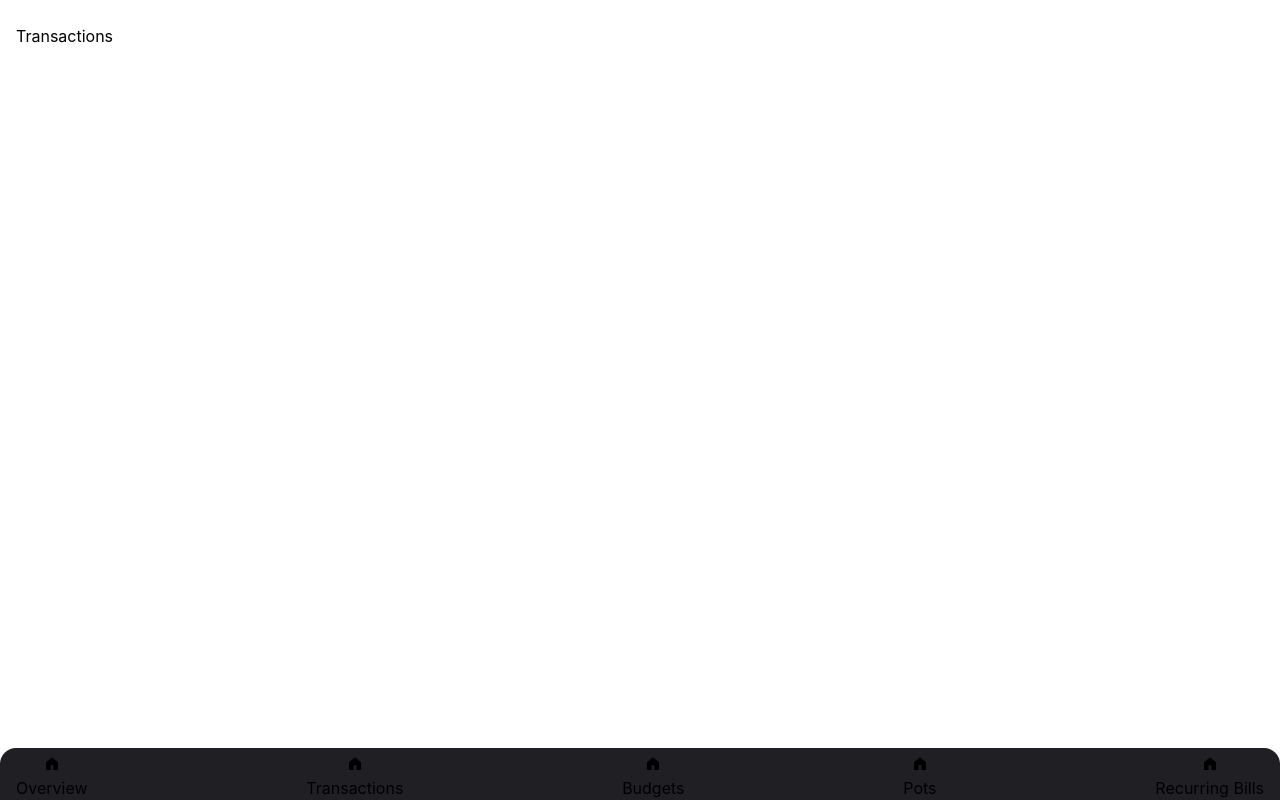
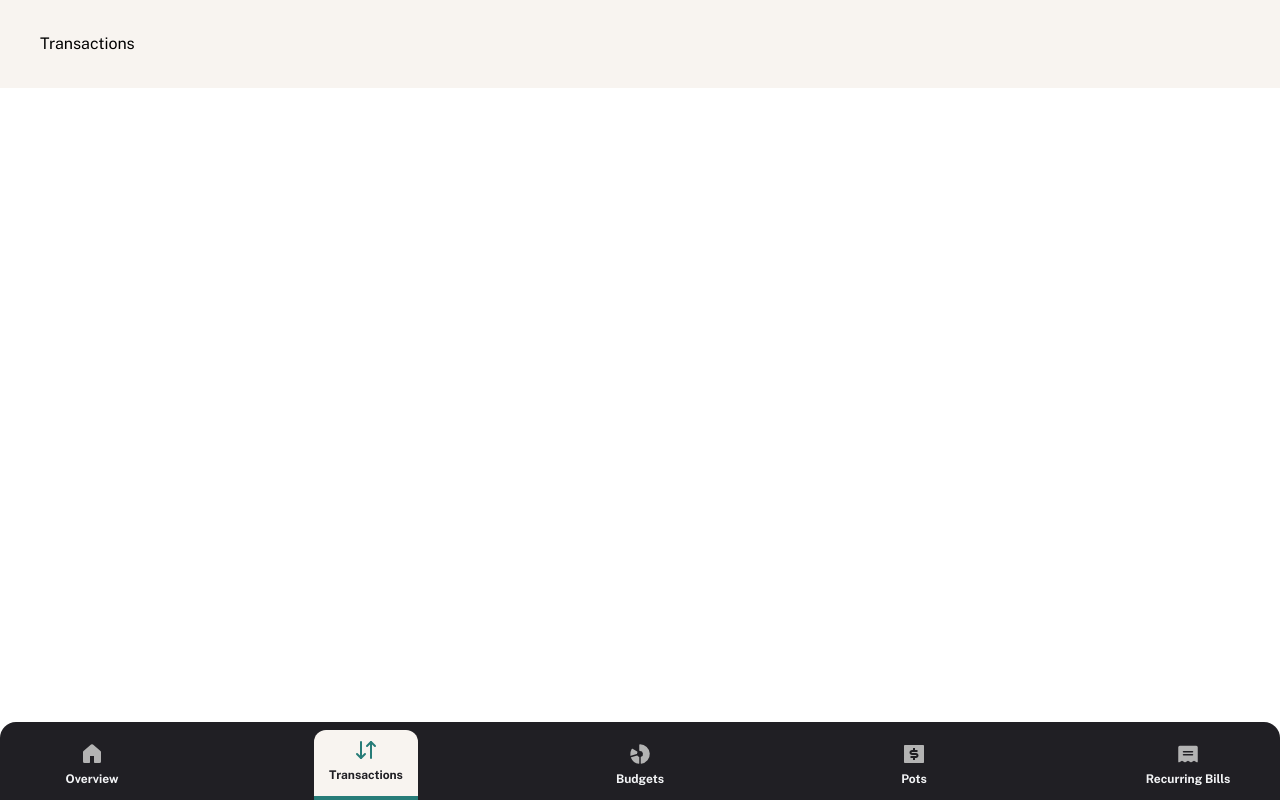
Before and after one commit to Oloude/personal-finance-app, a React (Vite) app: page /transactions in a window 1280 px wide. Built offline with nearby package versions, Linux system fonts and the light colour scheme.

Commit message:
finshed navigation

```diff
--- /dev/null
+++ b/src/components/Homepage/Stats.tsx
@@ -0,0 +1,30 @@
+const stats = [
+    {title : 'Current Balance', value: '$4,836.00'},
+    {title : 'Income', value: '$3,814.25'},
+    {title : 'Expenses', value: '$1,700.50'},
+]
+
+function Stats() {
+  return <div className="grid grid-cols-1 md:grid-cols-3 gap-3 md:gap-6">
+      {
+        stats.map(stat => <Stat key={stat.title} {...stat}/>)
+      }
+
+    </div>;
+}
+
+export default Stats;
+
+type StatProps = {
+    title : string;
+    value: string
+}
+
+function Stat({title, value} : StatProps){
+    return(
+<div className={`flex flex-col gap-3 rounded-xl p-5 ${title === 'Current Balance' ? 'bg-grey900 text-white' : 'bg-white text-grey900'}`}>
+    <h2 className={`${title === 'Current Balance' ? 'text-white' : 'text-grey500'} text-preset4`}>{title}</h2>
+    <p className="text-preset1 font-bold">{value}</p>
+</div>
+    )
+}
--- a/src/components/Layout/AppLayout.tsx
+++ b/src/components/Layout/AppLayout.tsx
@@ -1,11 +1,24 @@
 import { Outlet } from "react-router";
 import BottomNav from "./BottomNav";
+import Sidebar from "./Sidebar";
 
 function AppLayout() {
-  return <div className="flex flex-col">
-    <main className="overflow-y-auto px-4 py-6"><Outlet/></main>
-    <BottomNav/>
-  </div>;
+  return (
+    <>
+      <div className="flex flex-col font-publicSans lg:hidden bg-beige100">
+        <main className="overflow-y-auto  px-4 py-6 md:px-10 md:py-8">
+          <Outlet />
+        </main>
+        <BottomNav />
+      </div>
+      <div className="lg:flex h-screen font-publicSans hidden bg-beige100">
+        <Sidebar />
+        <main className="overflow-y-auto px-10 py-8  flex-1">
+          <Outlet />
+        </main>
+      </div>
+    </>
+  );
 }
 
 export default AppLayout;
--- a/src/components/Layout/BottomNav.tsx
+++ b/src/components/Layout/BottomNav.tsx
@@ -1,25 +1,32 @@
 import { GoHomeFill } from "react-icons/go";
-import { Link } from "react-router";
+import { LuArrowDownUp } from "react-icons/lu";
+import { PiChartDonutFill, PiReceiptFill } from "react-icons/pi";
+import { RiMoneyDollarBoxFill } from "react-icons/ri";
+import { NavLink, useLocation } from "react-router";
 
 const links = [
   { icon: GoHomeFill, title: "Overview", path: "/" },
-  { icon: GoHomeFill, title: "Transactions", path: "/transactions" },
-  { icon: GoHomeFill, title: "Budgets", path: "/budgets" },
-  { icon: GoHomeFill, title: "Pots", path: "/pots" },
-  { icon: GoHomeFill, title: "Recurring Bills", path: "/bills" },
+  { icon: LuArrowDownUp, title: "Transactions", path: "/transactions" },
+  { icon: PiChartDonutFill, title: "Budgets", path: "/budgets" },
+  { icon: RiMoneyDollarBoxFill, title: "Pots", path: "/pots" },
+  { icon: PiReceiptFill, title: "Recurring Bills", path: "/bills" },
 ];
 
 function BottomNav() {
+    const {pathname} = useLocation()
   return (
-    <nav className="bg-grey900 rounded-t-2xl pt-2 px-4 fixed bottom-0 left-0 right-0 w-full flex items-center justify-between">
+    <nav className="bg-grey900 rounded-t-2xl pt-2 px-4 md:px-10 fixed bottom-0 left-0 right-0 w-full flex justify-between items-end lg:hidden">
       {links.map(({ icon: Icon, title, path }) => (
-        <Link
+        <NavLink
           to={path}
           key={title}
-          className="flex flex-col gap-1 items-center"
+          className={({ isActive }) =>
+            `${isActive ? "bg-beige100 border-b-4 border-green rounded-t-xl text-green" : "text-grey300"} flex flex-col items-center py-2 pb-3 gap-1 w-full max-w-26 h-auto`
+          }
         >
-          <Icon /> <span className="hidden md:inline">{title}</span>
-        </Link>
+          <Icon className="w-6 h-6" />{" "}
+          <span className={`hidden md:inline text-preset5 font-bold ${pathname === path ? 'text-grey900' : 'text-gray-100'}`}>{title}</span>
+        </NavLink>
       ))}
     </nav>
   );
--- a/src/components/Layout/Sidebar.tsx
+++ b/src/components/Layout/Sidebar.tsx
@@ -1,5 +1,116 @@
+import { useState } from "react";
+import { GoHomeFill } from "react-icons/go";
+import { LuArrowDownUp } from "react-icons/lu";
+import { PiChartDonutFill, PiReceiptFill } from "react-icons/pi";
+import { RiMoneyDollarBoxFill } from "react-icons/ri";
+import {
+  TbArrowBigLeftLinesFilled,
+  TbArrowBigRightLinesFilled,
+} from "react-icons/tb";
+import { NavLink, useLocation } from "react-router";
+
+const links = [
+  { icon: GoHomeFill, title: "Overview", path: "/" },
+  { icon: LuArrowDownUp, title: "Transactions", path: "/transactions" },
+  { icon: PiChartDonutFill, title: "Budgets", path: "/budgets" },
+  { icon: RiMoneyDollarBoxFill, title: "Pots", path: "/pots" },
+  { icon: PiReceiptFill, title: "Recurring Bills", path: "/bills" },
+];
+
 function Sidebar() {
-  return <div>Sidebar</div>;
+  const [isMinimize, setIsMinimize] = useState(false);
+
+  function handleToggleMinimize() {
+    setIsMinimize((prev) => !prev);
+  }
+
+  return (
+    <aside className="h-screen">
+      {isMinimize ? (
+        <MinimizeSidebar handleToggleMinimize={handleToggleMinimize} />
+      ) : (
+        <LargeSidebar handleToggleMinimize={handleToggleMinimize} />
+      )}
+    </aside>
+  );
 }
 
 export default Sidebar;
+
+function LargeSidebar({
+  handleToggleMinimize,
+}: {
+  handleToggleMinimize: () => void;
+}) {
+  const { pathname } = useLocation();
+  return (
+    <div className="flex flex-col gap-6 pb-6 bg-grey900 rounded-r-3xl overflow-hidden w-75 h-full">
+      <div className="px-8 py-10">
+        <img src="/logo-large.svg" alt="" />
+      </div>
+      <nav className="flex flex-col gap-1 pr-6">
+        {links.map(({ icon: Icon, title, path }) => (
+          <NavLink
+            to={path}
+            key={title}
+            className={({ isActive }) =>
+              `${isActive ? "bg-beige100 border-l-4 border-green rounded-r-xl text-green" : "text-grey300"} flex items-center px-8 py-4 gap-4 `
+            }
+          >
+            <Icon className="w-6 h-6" />{" "}
+            <span
+              className={` text-preset3 font-bold ${pathname === path ? "text-grey900" : "text-gray-100"}`}
+            >
+              {title}
+            </span>
+          </NavLink>
+        ))}
+      </nav>
+      <button
+        onClick={handleToggleMinimize}
+        className="px-8 py-4 flex items-center gap-3 cursor-pointer mt-auto text-grey300 text-preset3 font-bold"
+      >
+        <TbArrowBigLeftLinesFilled className="w-6 h-6" />
+        Minimize Menu
+      </button>
+    </div>
+  );
+}
+
+function MinimizeSidebar({
+  handleToggleMinimize,
+}: {
+  handleToggleMinimize: () => void;
+}) {
+  return (
+    <div className="flex flex-col gap-6 w-22 bg-grey900 rounded-r-3xl pb-6 h-full">
+      <div className="px-8 py-10">
+        <img src="/logo-small.svg" alt="" />
+      </div>
+      <nav className="flex flex-col gap-1 pr-4">
+        {links.map(({ icon: Icon, title, path }) => (
+          <NavLink
+            to={path}
+            key={title}
+            className={({ isActive }) =>
+              `${isActive ? "bg-beige100 border-l-4 border-green rounded-r-xl text-green" : "text-grey300"} flex items-center px-6 py-4 gap-4 `
+            }
+          >
+            <Icon className="w-6 h-6" />{" "}
+            {/* <span
+              className={` text-preset3 font-bold ${pathname === path ? "text-grey900" : "text-gray-100"}`}
+            >
+              {title}
+            </span> */}
+          </NavLink>
+        ))}
+      </nav>
+      <button
+        onClick={handleToggleMinimize}
+        className="px-8 py-4 flex items-center justify-center cursor-pointer mt-auto text-grey300 "
+      >
+        <TbArrowBigRightLinesFilled className="w-6 h-6" />
+      </button>
+    </div>
+  );
+}
--- a/src/pages/Home.tsx
+++ b/src/pages/Home.tsx
@@ -1,5 +1,10 @@
+import Stats from "../components/Homepage/Stats";
+
 function Home() {
-  return <div>Home</div>;
+  return <div className="flex flex-col gap-8">
+    <h1 className="text-preset1 text-grey900 font-bold">Overview</h1>
+    <Stats/>
+  </div>;
 }
 
 export default Home;
```
